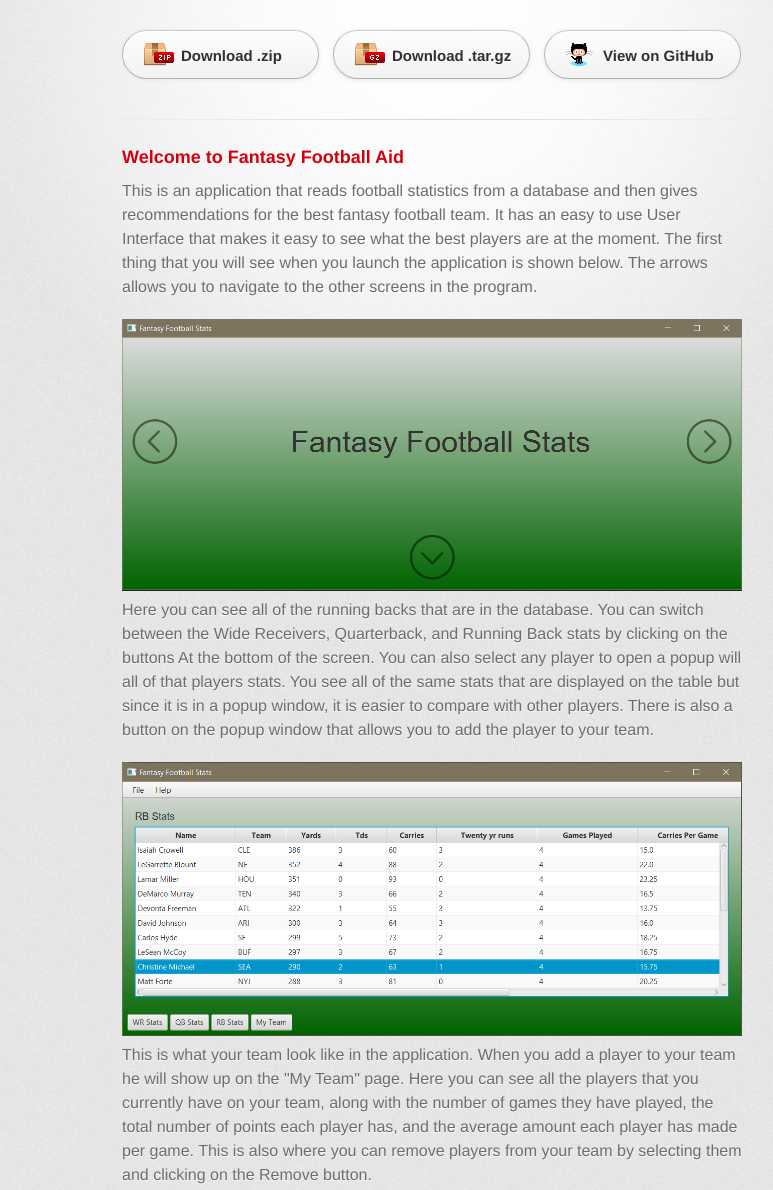
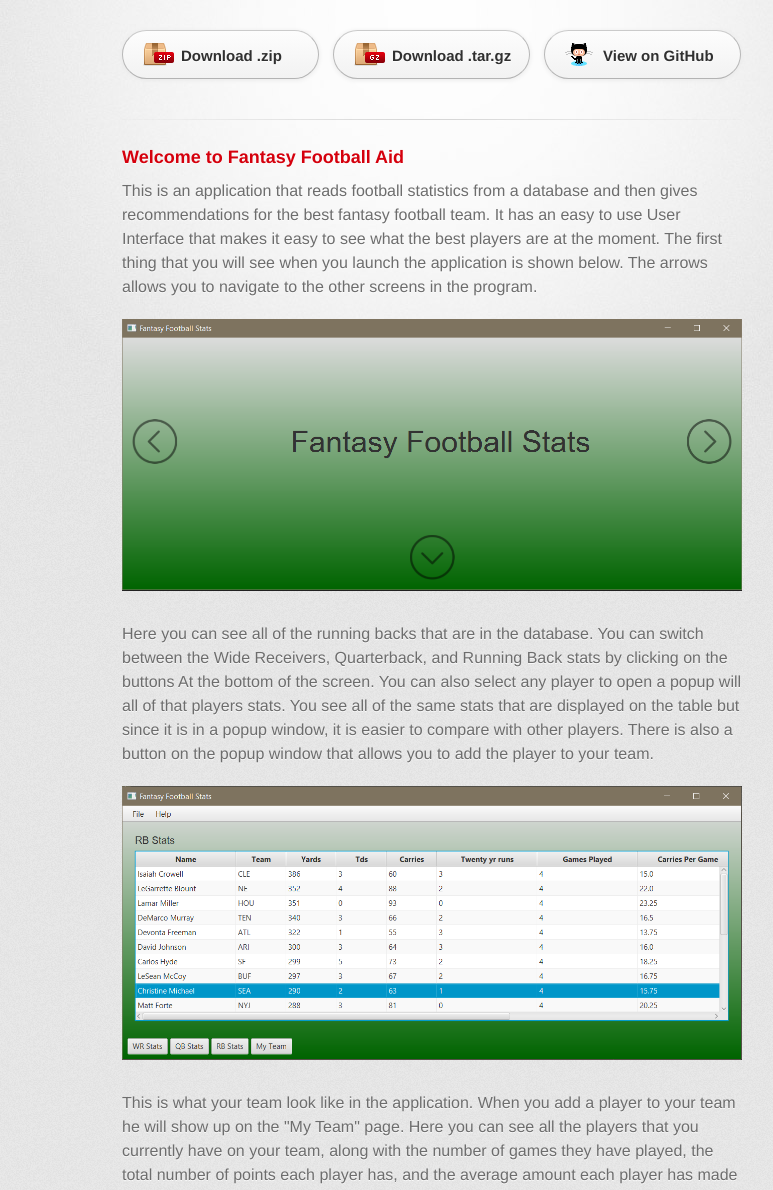
Before and after one commit to dsadikone/fantasyfootballaid, a plain HTML site: page index.html in a window 1280 px wide. Shown: the part 96-1286 px from the top of the page, without its empty margins (208-981 px from the left). Drawn offline with Linux system fonts and the light colour scheme; a web font is replaced by a local one.

Commit message:
Update index.html

```diff
--- a/index.html
+++ b/index.html
@@ -36,11 +36,11 @@
 
 <p>This is an application that reads football statistics from a database and then gives recommendations for the best fantasy football team.  It has an easy to use User Interface that makes it easy to see what the best players are at the moment.  The first thing that you will see when you launch the application is shown below. The arrows allows you to navigate to the other screens in the program.</p>
           <img src="images/football1.PNG" alt="Home Screen" />
-<p>Here you can see all of the running backs that are in the database. You can switch between the Wide Receivers, Quarterback, and Running Back stats by clicking on the buttons At the bottom of the screen. You can also select any player to open a popup will all of that players stats.  You see all of the same stats that are displayed on the table but since it is in a popup window, it is easier to compare with other players.  There is also a button on the popup window that allows you to add the player to your team.</p>
+<p><br>Here you can see all of the running backs that are in the database. You can switch between the Wide Receivers, Quarterback, and Running Back stats by clicking on the buttons At the bottom of the screen. You can also select any player to open a popup will all of that players stats.  You see all of the same stats that are displayed on the table but since it is in a popup window, it is easier to compare with other players.  There is also a button on the popup window that allows you to add the player to your team.</p>
           <img src="images/football2.PNG" alt="Stats" />
-<p>This is what your team look like in the application.  When you add a player to your team he will show up on the "My Team" page.  Here you can see all the players that you currently have on your team, along with the number of games they have played, the total number of points each player has, and the average amount each player has made per game.  This is also where you can remove players from your team by selecting them and clicking on the Remove button.</p>
+<p><br>This is what your team look like in the application.  When you add a player to your team he will show up on the "My Team" page.  Here you can see all the players that you currently have on your team, along with the number of games they have played, the total number of points each player has, and the average amount each player has made per game.  This is also where you can remove players from your team by selecting them and clicking on the Remove button.</p>
           <img src="images/teampage.PNG" alt="Your Team" />
-<p>Here you can see the Running Back page with multiple popups open. With the popups able to be moved throughout the screen it is easy to compare players with each other.  The popups will all stay open until you click on the X in the top right corner of the popup.  Using this popup system, it is easy to look thru a lot of players to find the best team possible.  </p>
+<p><br>Here you can see the Running Back page with multiple popups open. With the popups able to be moved throughout the screen it is easy to compare players with each other.  The popups will all stay open until you click on the X in the top right corner of the popup.  Using this popup system, it is easy to look thru a lot of players to find the best team possible.  </p>
           <img src="images/football3.PNG" alt="Showing multiple popups" />
 
 
```
